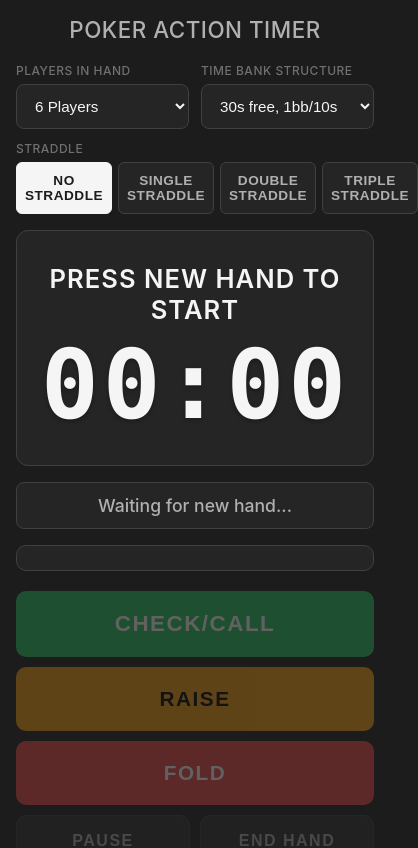
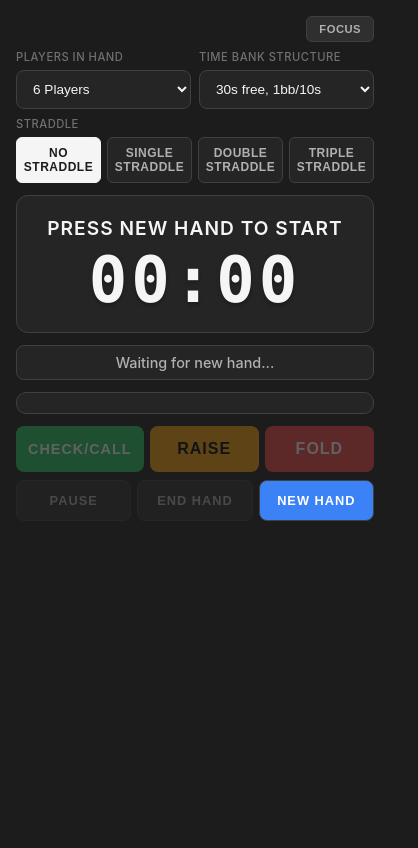
Before and after one commit to theosteige/poker-action, a React (Vite) app: page / in a window 390 px wide. Shown: the top 848 px of the page, 418 px wide, since content can reach past the window. Built offline with nearby package versions, Linux system fonts and the light colour scheme.

Commit message:
finished for now'

```diff
--- a/src/App.css
+++ b/src/App.css
@@ -3,14 +3,49 @@
   margin: 0 auto;
 }
 
-h1 {
-  text-align: center;
+.header-row {
+  display: flex;
+  justify-content: flex-end;
+  align-items: center;
+  margin-bottom: 12px;
+}
+
+.focus-mode-toggle {
+  padding: 8px 16px;
+  font-size: 0.8rem;
+  font-weight: 600;
+  text-transform: uppercase;
+  letter-spacing: 0.5px;
+  border: 1px solid var(--border-color);
+  border-radius: 6px;
+  background: var(--bg-tertiary);
   color: var(--text-secondary);
-  margin-bottom: 20px;
-  font-size: 1.4rem;
-  font-weight: 500;
-  letter-spacing: 0.5px;
-  text-transform: uppercase;
+  cursor: pointer;
+  transition: all 0.15s ease;
+}
+
+.focus-mode-toggle:hover {
+  background: var(--bg-elevated);
+  color: var(--text-primary);
+}
+
+.focus-mode-toggle.active {
+  background: var(--color-info);
+  color: #fff;
+  border-color: var(--color-info);
+}
+
+/* Focus Mode Styles */
+.container.focus-mode {
+  display: flex;
+  flex-direction: column;
+  min-height: calc(100vh - 32px);
+  min-height: calc(100dvh - 32px);
+  justify-content: space-between;
+}
+
+.container.focus-mode .header-row {
+  margin-bottom: 8px;
 }
 
 .status-bar {
@@ -56,3 +91,25 @@ h1 {
 .instructions strong {
   color: var(--text-secondary);
 }
+
+/* Mobile adjustments for non-focus mode */
+@media (max-width: 480px) {
+  .header-row {
+    margin-bottom: 8px;
+  }
+
+  .focus-mode-toggle {
+    padding: 6px 12px;
+    font-size: 0.7rem;
+  }
+
+  .status-bar {
+    padding: 8px 12px;
+    margin-bottom: 12px;
+    font-size: 0.9rem;
+  }
+
+  .instructions {
+    display: none;
+  }
+}
--- a/src/App.tsx
+++ b/src/App.tsx
@@ -21,6 +21,7 @@ function App() {
   const [straddle, setStraddle] = useState<StraddleType>('none');
   const [showPenaltyModal, setShowPenaltyModal] = useState(false);
   const [showCustomModal, setShowCustomModal] = useState(false);
+  const [isFocusMode, setIsFocusMode] = useState(false);
 
   const {
     players,
@@ -128,9 +129,17 @@ function App() {
   };
 
   return (
-    <div className="container">
-      <h1>Poker Action Timer</h1>
+    <div className={`container ${isFocusMode ? 'focus-mode' : ''}`}>
+      <div className="header-row">
+        <button
+          className={`focus-mode-toggle ${isFocusMode ? 'active' : ''}`}
+          onClick={() => setIsFocusMode(!isFocusMode)}
+        >
+          {isFocusMode ? 'Exit Focus' : 'Focus'}
+        </button>
+      </div>
 
+      {!isFocusMode && (
         <Controls
           playerCount={playerCount}
           timeStructure={timeStructure}
@@ -142,6 +151,7 @@ function App() {
           onStraddleChange={setStraddle}
           onOpenCustomModal={() => setShowCustomModal(true)}
         />
+      )}
 
       <TimerDisplay
         currentPlayer={isWaitingForStreet ? null : currentPlayer}
@@ -150,7 +160,7 @@ function App() {
         isHandActive={isHandActive && !isWaitingForStreet}
       />
 
-      <div className="status-bar">{getStatusText()}</div>
+      {!isFocusMode && <div className="status-bar">{getStatusText()}</div>}
 
       <PlayerChips
         players={players}
@@ -158,6 +168,7 @@ function App() {
         penalties={penalties}
         isHandActive={isHandActive && !isWaitingForStreet}
         onSelectPlayer={onSelectPlayer}
+        isFocusMode={isFocusMode}
       />
 
       <ActionButtons
@@ -172,8 +183,10 @@ function App() {
         onPause={togglePause}
         onNewHand={onNewHand}
         onEndHand={onEndHand}
+        isFocusMode={isFocusMode}
       />
 
+      {!isFocusMode && (
         <div className="instructions">
           <h3>How to Use</h3>
           <ul>
@@ -191,6 +204,7 @@ function App() {
             </li>
           </ul>
         </div>
+      )}
 
       <PenaltyModal
         isOpen={showPenaltyModal}
--- a/src/components/ActionButtons.css
+++ b/src/components/ActionButtons.css
@@ -25,11 +25,18 @@
   transform: scale(0.98);
 }
 
+/* Primary action buttons row */
+.btn-primary-row {
+  display: grid;
+  grid-template-columns: 1fr 1fr 1fr;
+  gap: 10px;
+}
+
 /* Check/Call - Green (primary action) */
 .btn-action {
   background: var(--color-success);
   color: #fff;
-  font-size: 1.4rem;
+  font-size: 1.1rem;
 }
 
 .btn-action:hover:not(:disabled) {
@@ -59,7 +66,7 @@
 /* Row layout for secondary buttons */
 .btn-row {
   display: grid;
-  grid-template-columns: 1fr 1fr;
+  grid-template-columns: 1fr 1fr 1fr;
   gap: 10px;
 }
 
@@ -68,8 +75,8 @@
   background: var(--bg-tertiary);
   color: var(--text-secondary);
   border: 1px solid var(--border-color);
-  font-size: 1rem;
-  padding: 16px 20px;
+  font-size: 0.9rem;
+  padding: 14px 16px;
 }
 
 .btn-secondary:hover:not(:disabled) {
@@ -92,8 +99,8 @@
   background: var(--bg-tertiary);
   color: var(--text-secondary);
   border: 1px solid var(--border-color);
-  font-size: 1rem;
-  padding: 16px 20px;
+  font-size: 0.9rem;
+  padding: 14px 16px;
 }
 
 .btn-end-hand:hover:not(:disabled) {
@@ -114,3 +121,100 @@
 .btn-begin-street:hover:not(:disabled) {
   background: var(--color-accent-hover);
 }
+
+/* Focus Mode Styles - Optimized for mobile */
+.action-buttons.focus-mode {
+  gap: 10px;
+}
+
+.action-buttons.focus-mode .btn-primary-row {
+  gap: 10px;
+}
+
+.action-buttons.focus-mode .btn-primary-row .btn {
+  padding: 28px 16px;
+  font-size: 1.15rem;
+}
+
+.action-buttons.focus-mode .btn-row {
+  gap: 8px;
+}
+
+.action-buttons.focus-mode .btn-secondary,
+.action-buttons.focus-mode .btn-end-hand {
+  padding: 16px 12px;
+  font-size: 0.85rem;
+}
+
+.action-buttons.focus-mode .btn-begin-street {
+  padding: 36px 20px;
+  font-size: 1.4rem;
+}
+
+/* Focus mode on mobile */
+@media (max-width: 480px) {
+  .action-buttons.focus-mode .btn-primary-row {
+    gap: 8px;
+  }
+
+  .action-buttons.focus-mode .btn-primary-row .btn {
+    padding: 22px 10px;
+    font-size: 1rem;
+  }
+
+  .action-buttons.focus-mode .btn-row {
+    gap: 6px;
+  }
+
+  .action-buttons.focus-mode .btn-secondary,
+  .action-buttons.focus-mode .btn-end-hand {
+    padding: 14px 10px;
+    font-size: 0.8rem;
+  }
+
+  .action-buttons.focus-mode .btn-begin-street {
+    padding: 28px 16px;
+    font-size: 1.2rem;
+  }
+}
+
+/* Mobile adjustments for non-focus mode */
+@media (max-width: 480px) {
+  .action-buttons {
+    gap: 8px;
+  }
+
+  .btn {
+    padding: 14px 12px;
+    font-size: 1rem;
+    border-radius: 8px;
+    letter-spacing: 1px;
+  }
+
+  .btn-primary-row {
+    gap: 6px;
+  }
+
+  .btn-action {
+    font-size: 0.9rem;
+  }
+
+  .btn-row {
+    gap: 6px;
+  }
+
+  .btn-secondary {
+    font-size: 0.8rem;
+    padding: 12px 8px;
+  }
+
+  .btn-end-hand {
+    font-size: 0.8rem;
+    padding: 12px 8px;
+  }
+
+  .btn-begin-street {
+    font-size: 1.2rem;
+    padding: 20px 16px;
+  }
+}
--- a/src/components/ActionButtons.tsx
+++ b/src/components/ActionButtons.tsx
@@ -14,6 +14,7 @@ interface ActionButtonsProps {
   onPause: () => void;
   onNewHand: () => void;
   onEndHand: () => void;
+  isFocusMode?: boolean;
 }
 
 export function ActionButtons({
@@ -28,11 +29,12 @@ export function ActionButtons({
   onPause,
   onNewHand,
   onEndHand,
+  isFocusMode = false,
 }: ActionButtonsProps) {
   const canAct = isHandActive && !isWaitingForStreet;
 
   return (
-    <div className="action-buttons">
+    <div className={`action-buttons ${isFocusMode ? 'focus-mode' : ''}`}>
       {isWaitingForStreet && nextStreet ? (
         <button
           className="btn btn-begin-street"
@@ -41,7 +43,7 @@ export function ActionButtons({
           Begin {STREET_LABELS[nextStreet]}
         </button>
       ) : (
-        <>
+        <div className="btn-primary-row">
           <button
             className="btn btn-action"
             onClick={onAction}
@@ -63,7 +65,7 @@ export function ActionButtons({
           >
             Fold
           </button>
-        </>
+        </div>
       )}
       <div className="btn-row">
         <button
@@ -80,10 +82,10 @@ export function ActionButtons({
         >
           End Hand
         </button>
+        <button className="btn btn-secondary btn-new-hand" onClick={onNewHand}>
+          New Hand
+        </button>
       </div>
-      <button className="btn btn-new-hand" onClick={onNewHand}>
-        New Hand
-      </button>
     </div>
   );
 }
--- a/src/components/Controls.css
+++ b/src/components/Controls.css
@@ -81,3 +81,25 @@
   cursor: not-allowed;
   color: var(--text-muted);
 }
+
+/* Mobile adjustments */
+@media (max-width: 480px) {
+  .controls {
+    gap: 8px;
+    margin-bottom: 12px;
+  }
+
+  .control-group label {
+    font-size: 0.7rem;
+  }
+
+  .control-group select {
+    padding: 10px 12px;
+    font-size: 0.85rem;
+  }
+
+  .straddle-toggle-btn {
+    padding: 8px 4px;
+    font-size: 0.75rem;
+  }
+}
--- a/src/components/PlayerChips.css
+++ b/src/components/PlayerChips.css
@@ -50,3 +50,40 @@
 .player-chip.has-penalty.active {
   border-color: var(--color-danger);
 }
+
+/* Focus mode styles */
+.players-row.focus-mode {
+  padding: 8px;
+  margin-bottom: 10px;
+  background: transparent;
+  border: none;
+}
+
+.players-row.focus-mode .player-chip {
+  padding: 6px 10px;
+  font-size: 0.85rem;
+}
+
+/* Mobile adjustments */
+@media (max-width: 480px) {
+  .players-row {
+    gap: 6px;
+    margin-bottom: 12px;
+    padding: 10px;
+  }
+
+  .player-chip {
+    padding: 8px 12px;
+    font-size: 0.85rem;
+  }
+
+  .players-row.focus-mode {
+    padding: 6px;
+    margin-bottom: 8px;
+  }
+
+  .players-row.focus-mode .player-chip {
+    padding: 5px 8px;
+    font-size: 0.75rem;
+  }
+}
--- a/src/components/PlayerChips.tsx
+++ b/src/components/PlayerChips.tsx
@@ -7,6 +7,7 @@ interface PlayerChipsProps {
   penalties: Penalties;
   isHandActive: boolean;
   onSelectPlayer: (index: number) => void;
+  isFocusMode?: boolean;
 }
 
 export function PlayerChips({
@@ -15,9 +16,10 @@ export function PlayerChips({
   penalties,
   isHandActive,
   onSelectPlayer,
+  isFocusMode = false,
 }: PlayerChipsProps) {
   return (
-    <div className="players-row">
+    <div className={`players-row ${isFocusMode ? 'focus-mode' : ''}`}>
       {players.map((player, i) => {
         const isActive = i === currentPlayerIndex && isHandActive;
         const hasPenalty = penalties[player.position] > 0;
--- a/src/components/TimerDisplay.css
+++ b/src/components/TimerDisplay.css
@@ -1,10 +1,34 @@
 .timer-display {
   text-align: center;
-  padding: 32px 24px;
   background: var(--bg-secondary);
   border-radius: 12px;
   margin-bottom: 16px;
   border: 1px solid var(--border-color);
+  position: relative;
+  overflow: hidden;
+}
+
+.timer-fill {
+  position: absolute;
+  top: 0;
+  left: 0;
+  height: 100%;
+  background: rgba(255, 255, 255, 0.05);
+  transition: width 0.3s ease-out;
+}
+
+.timer-fill.warning {
+  background: rgba(245, 158, 11, 0.15);
+}
+
+.timer-fill.penalty {
+  background: rgba(239, 68, 68, 0.2);
+}
+
+.timer-content {
+  position: relative;
+  z-index: 1;
+  padding: 32px 24px;
 }
 
 .current-player {
@@ -57,3 +81,80 @@
 .penalty-indicator:empty {
   display: none;
 }
+
+/* Focus Mode Styles */
+.focus-mode .timer-display {
+  margin-bottom: 12px;
+  flex: 1;
+  display: flex;
+  flex-direction: column;
+}
+
+.focus-mode .timer-content {
+  padding: 24px 16px;
+  flex: 1;
+  display: flex;
+  flex-direction: column;
+  justify-content: center;
+}
+
+.focus-mode .current-player {
+  font-size: 2rem;
+  margin-bottom: 16px;
+}
+
+.focus-mode .timer {
+  font-size: 7rem;
+}
+
+.focus-mode .penalty-indicator {
+  margin-top: 20px;
+  font-size: 1.6rem;
+}
+
+/* Focus mode on mobile */
+@media (max-width: 480px) {
+  .focus-mode .timer-content {
+    padding: 16px 12px;
+  }
+
+  .focus-mode .current-player {
+    font-size: 1.5rem;
+    margin-bottom: 12px;
+  }
+
+  .focus-mode .timer {
+    font-size: 5rem;
+  }
+
+  .focus-mode .penalty-indicator {
+    margin-top: 12px;
+    font-size: 1.2rem;
+  }
+}
+
+/* Mobile adjustments for non-focus mode */
+@media (max-width: 480px) {
+  .timer-display {
+    margin-bottom: 12px;
+  }
+
+  .timer-content {
+    padding: 20px 16px;
+  }
+
+  .current-player {
+    font-size: 1.2rem;
+    margin-bottom: 8px;
+  }
+
+  .timer {
+    font-size: 4rem;
+  }
+
+  .penalty-indicator {
+    margin-top: 10px;
+    font-size: 1rem;
+    min-height: 24px;
+  }
+}
--- a/src/components/TimerDisplay.tsx
+++ b/src/components/TimerDisplay.tsx
@@ -20,6 +20,9 @@ export function TimerDisplay({
   const isWarning = timeRemaining <= 10 && timeRemaining > 0;
   const isPenalty = elapsedSeconds > timeStructure.freeTime;
 
+  // Calculate fill percentage (0-100%)
+  const fillPercent = Math.min((elapsedSeconds / timeStructure.freeTime) * 100, 100);
+
   const timerClass = `timer ${isWarning ? 'warning' : ''} ${isPenalty ? 'penalty' : ''}`;
 
   let indicatorText = '';
@@ -31,6 +34,11 @@ export function TimerDisplay({
 
   return (
     <div className="timer-display">
+      <div
+        className={`timer-fill ${isWarning ? 'warning' : ''} ${isPenalty ? 'penalty' : ''}`}
+        style={{ width: `${fillPercent}%` }}
+      />
+      <div className="timer-content">
         <div className="current-player">
           {isHandActive && currentPlayer
             ? `Action on: ${currentPlayer}`
@@ -39,5 +47,6 @@ export function TimerDisplay({
         <div className={timerClass}>{formatTime(elapsedSeconds)}</div>
         <div className="penalty-indicator">{indicatorText}</div>
       </div>
+    </div>
   );
 }
```
Also changed, not shown: src/components/CustomTimeStructureModal.css (+81 -0 lines), src/components/PenaltyModal.css (+42 -0 lines). Lines whose indentation alone changed are shown as unchanged.
